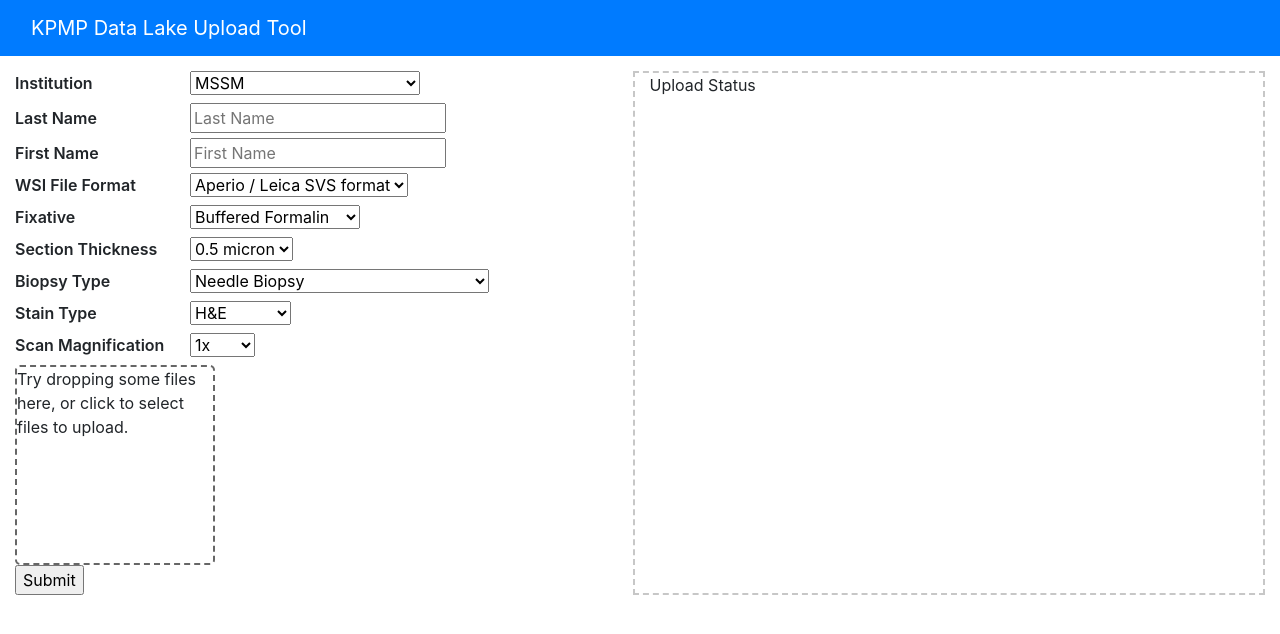
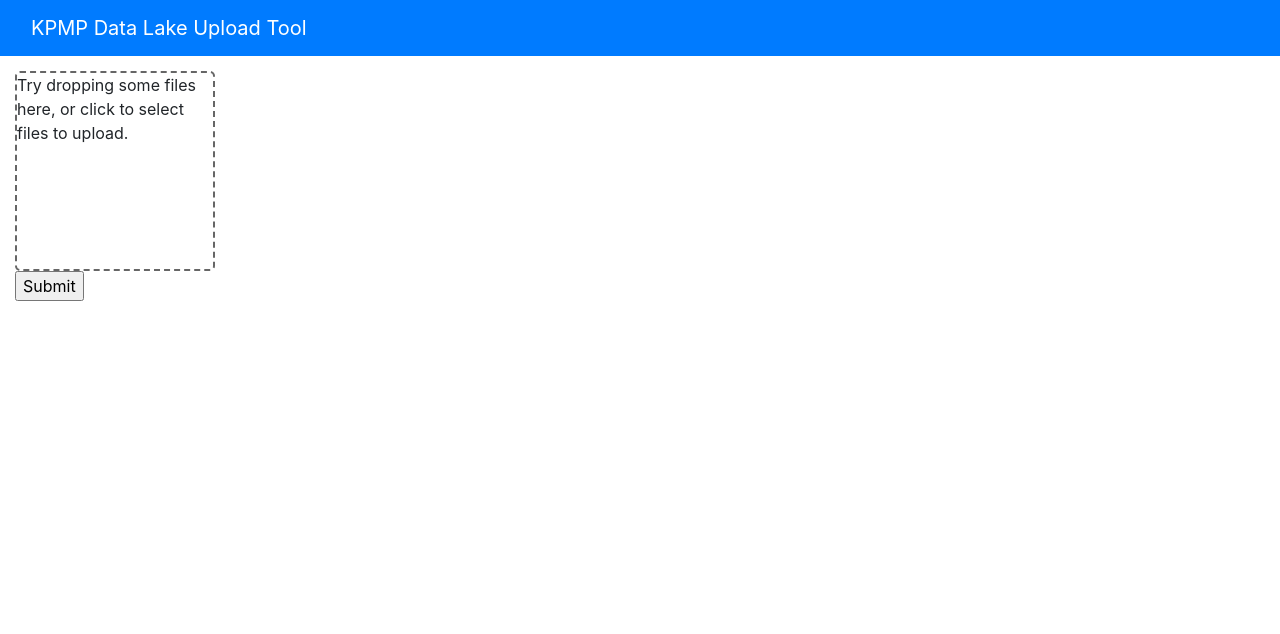
Before and after one commit to KPMP/orion-web, a React (Create React App) app: page / in a window 1280 px wide. Shown: the top 634 px of the page. Built offline with nearby package versions, Linux system fonts and the light colour scheme.

Commit message:
KPMP-31: Remove unnecessary stuff

```diff
--- a/src/App.js
+++ b/src/App.js
@@ -2,7 +2,6 @@
 import UploadPage from './components/UploadPage';
 import { Provider } from 'react-redux';
 import { createStore, applyMiddleware } from 'redux';
-import appReducer from './reducers';
 import loadedState from './initialState';
 import thunk from 'redux-thunk';
 import rootReducer from './reducers';
--- a/src/components/FileDropzone.js
+++ b/src/components/FileDropzone.js
@@ -1,5 +1,4 @@
 import React, { Component } from 'react';
-import ReactDOM from 'react-dom';
 import Dropzone from 'react-dropzone';
 
 class FileDropzone extends Component {
@@ -11,7 +10,7 @@
 			<div>
 				<Dropzone
 					name={field.input.name}
-					onDrop={( filesToUpload, e ) => {console.log(filesToUpload); field.input.onChange(filesToUpload)}}>
+					onDrop={( filesToUpload, e ) => {field.input.onChange(filesToUpload)}}>
 					<div>Try dropping some files here, or click to select files to upload.</div>
 				</Dropzone>
 			 	{field.meta.touched && field.meta.error &&
--- a/src/components/UploadForms/UploadForm.js
+++ b/src/components/UploadForms/UploadForm.js
@@ -13,105 +13,6 @@
 		return (
 			<form onSubmit={handleSubmit(this.onSubmit)} name="fileUploadForm">
 				<div>
-					<label>Institution</label>
-					<Field name="institution" component="select">
-						<option value="MSSM">MSSM</option>
-						<option value="Princeton University">Princeton University</option>
-						<option value="University of Indiana">University of Indiana</option>
-						<option value="University of Michigan">University of Michigan</option>
-						<option value="University of San Francisco">University of San Francisco</option>
-						<option value="University of Washington">University of Washington</option>
-						<option value="UTHSCS-SA">UTHSCS-SA</option>
-						<option value="Washington University">Washington University</option>
-						<option value="Other">Other</option>
-					</Field>
-				</div>
-				<div>
-					<label>Last Name</label>
-					<Field name="lastName" component="input" type="text" placeholder="Last Name"/>
-				</div>
-				<div>
-						<label>First Name</label>
-						<Field name="firstName" component="input" type="text" placeholder="First Name"/>
-					</div>
-					<div><label>WSI File Format</label>
-					<Field name="fileFormat" component="select">
-						<option value="Aperio">Aperio / Leica SVS format</option>
-						<option value="Phillips">Phillips iSyntax format</option>
-						<option value="Zeiss">Zeiss Mirax format</option>
-						<option value="multi-planar tiff">Multi-planar Tiff format</option>
-						<option value="BigTiff">BigTiff format</option>
-						<option value="jpg">JPG format</option>
-						<option value="png">PNG format</option>
-						<option value="other">Other format</option>
-					</Field>
-				</div>
-				<div><label>Fixative</label>
-					<Field name="fixative" component="select">
-						<option value="bufferedFormalin">Buffered Formalin</option>
-						<option value="ethanol">Ethanol</option>
-						<option value="ethanol/acedic acid">Ethanol/Acetic Acid</option>
-						<option value="gluteraldehyde">Gluteraldehyde</option>
-						<option value="karnovsky">Karnovsky Fixative</option>
-						<option value="paraformaldehyde">Paraformaldehyde</option>
-						<option value="other">Other</option>
-					</Field>
-				</div>
-				<div><label>Section Thickness</label>
-					<Field name="sectionThickness" component="select">
-						<option value="0.5">0.5 micron</option>
-						<option value="1.0">1.0 micron</option>
-						<option value="1.5">1.5 micron</option>
-						<option value="2.0">2.0 micron</option>
-						<option value="2.5">2.5 micron</option>
-						<option value="3.0">3.0 micron</option>
-						<option value="3.5">3.5 micron</option>
-						<option value="4.0">4.0 micron</option>
-						<option value="4.5">4.5 micron</option>
-						<option value="5.0">5.0 micron</option>
-						<option value="other">Other</option>
-					</Field>
-				</div>
-				<div><label>Biopsy Type</label>
-					<Field name="biopsyType" component="select">
-						<option value="needle">Needle Biopsy</option>
-						<option value="wedge/explanted">Wedge Biopsy (explanted organ)</option>
-						<option value="wedge/partial">Wedge Biopsy (partial nephrectomy)</option>
-						<option value="other">Other</option>
-					</Field>
-				</div>
-				<div><label>Stain Type</label>
-					<Field name="stainType" component="select">
-						<option value="h&e">H&E</option>
-						<option value="trichrome">Trichrome</option>
-						<option value="jones">Jones</option>
-						<option value="pas">PAS</option>
-						<option value="pas/silver">PAS/Silver</option>
-						<option value="reticulin">Reticulin</option>
-						<option value="ipox">IPOX</option>
-						<option value="other">Other</option>
-					</Field>
-				</div>
-				<div><label>Scan Magnification</label>
-					<Field name="scanMagnification" component="select">
-						<option value="1">1x</option>
-						<option value="2">2x</option>
-						<option value="2.5">2.5x</option>
-						<option value="4">4x</option>
-						<option value="5">5x</option>
-						<option value="8">8x</option>
-						<option value="10">10x</option>
-						<option value="20">20x</option>
-						<option value="25">25x</option>
-						<option value="40">40x</option>
-						<option value="60">60x</option>
-						<option value="63">63x</option>
-						<option value="80">80x</option>
-						<option value="100">100x</option>
-						<option value="other">Other</option>
-					</Field>
-				</div>
-				<div>
 					<Field name="files" component={FileDropzone} />
 				</div>
 				<div>
--- a/src/components/UploadPage.js
+++ b/src/components/UploadPage.js
@@ -21,11 +21,9 @@
 							<div className="col-sm-6">
 								<UploadFormContainer/>
 							</div>
-							<div className="col-sm-6" id="uploadStatus">Upload Status</div>
 						</div>
 					</div>
 				</div>
-
 			</div>);
 	}
 }
```
